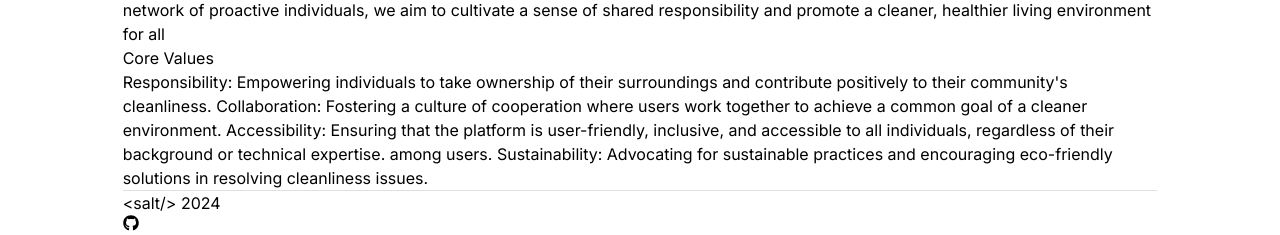
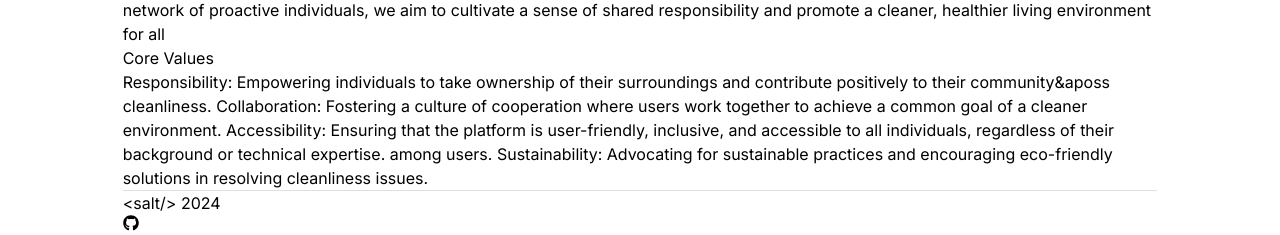
Before and after one commit to Salt-RASOR/clean-relay, a Next.js app: page /about in a window 1280 px wide. Shown: the part 368-603 px from the top of the page. Built offline with nearby package versions, Linux system fonts and the light colour scheme; no server answers; the database is empty.

Commit message:
fix: failed apostrophe

```diff
--- a/app/(main)/about/page.tsx
+++ b/app/(main)/about/page.tsx
@@ -43,7 +43,7 @@ const Page = () => {
         <h2>Core Values</h2>
         <p>
           Responsibility: Empowering individuals to take ownership of their
-          surroundings and contribute positively to their community's
+          surroundings and contribute positively to their community&aposs
           cleanliness. Collaboration: Fostering a culture of cooperation where
           users work together to achieve a common goal of a cleaner environment.
           Accessibility: Ensuring that the platform is user-friendly, inclusive,
```
